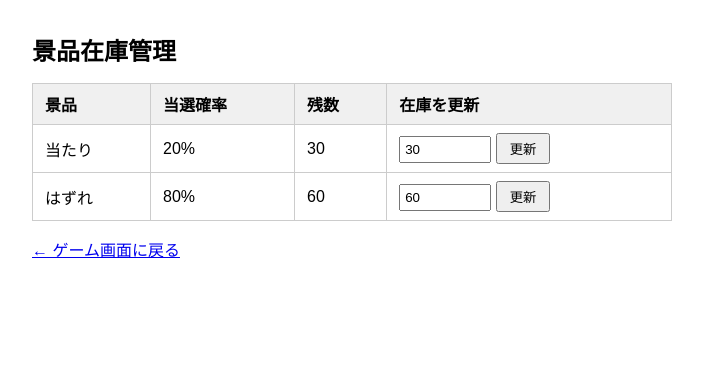
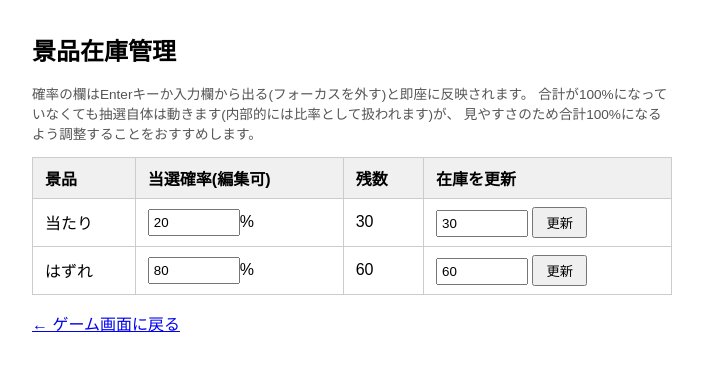
Before and after one commit to Yuisan921/Bikkurapon-remake-, a Flask app: page /admin in a window 1280 px wide. Shown: the top 371 px of the page, without its empty margins (288-991 px from the left). Run offline with Flask 3, Linux system fonts and the light colour scheme; some libraries are stand-ins or nearby versions.

Commit message:
管理画面で確率を編集可能にし、再描画時のフォーカス消失を修正
- app/lottery.py, app/server.py: 景品の当選確率を管理画面から変更できる
  API(/api/set_probability)を追加。変更はconfig/prizes.jsonにも書き戻され、
  再起動後も保持される。在庫状況に合わせて確率を調整したり、テスト用に
  わざと確率を偏らせたりする用途を想定
- static/js/admin.js: コイン投入のたびにテーブル全体を作り直していたため、
  入力中でもフォーカスやTabでの移動先が毎回リセットされていた。
  行(input要素)を使い回す実装に変更し、フォーカス中の入力値は
  サーバーからの更新で上書きしないようにした
- templates/admin.html, static/css/admin.css: 確率編集欄の表示調整

Playwrightで実際のブラウザ操作を検証: 入力中の値がstock_updated受信後も
保持されること、他のセルは最新値に更新されること、Tabキーで自然に
次の要素へ移動できることを確認済み。pytestも7件すべて通過。

Co-Authored-By: Claude Sonnet 5 <noreply@anthropic.com>
Claude-Session: https://claude.ai/code/session_01BU8Apwr2szsLDsDYBXL9XF

```diff
--- a/app/lottery.py
+++ b/app/lottery.py
@@ -33,6 +33,10 @@ class Lottery:
     def _write_stock(self, stock):
         with open(self.stock_data_path, "w", encoding="utf-8") as f:
             json.dump(stock, f, ensure_ascii=False, indent=2)
+
+    def _write_prizes(self):
+        with open(self.prizes_config_path, "w", encoding="utf-8") as f:
+            json.dump(self._prizes, f, ensure_ascii=False, indent=2)
 
     def get_status(self):
         stock = self._read_stock()
@@ -84,3 +88,18 @@ class Lottery:
             stock[prize_id] = max(0, amount)
             self._write_stock(stock)
             return stock[prize_id]
+
+    def set_probability(self, prize_id, probability):
+        """景品の当選確率を変更し、config/prizes.json にも書き戻す(再起動後も
+        反映される)。管理画面から「在庫に合わせて確率を調整する」「テスト用に
+        わざと確率を偏らせる」といった用途で使う想定。
+        """
+        with self._lock:
+            prize = next((p for p in self._prizes if p["id"] == prize_id), None)
+            if prize is None:
+                raise KeyError(f"unknown prize id: {prize_id}")
+            if probability < 0:
+                raise ValueError("probability must be 0 or greater")
+            prize["probability"] = probability
+            self._write_prizes()
+            return prize["probability"]
--- a/app/server.py
+++ b/app/server.py
@@ -141,6 +141,20 @@ def api_set_stock():
     return jsonify({"prize_id": payload["prize_id"], "remaining": remaining})
 
 
+@app.route("/api/set_probability", methods=["POST"])
+def api_set_probability():
+    """景品の当選確率を変更する(config/prizes.jsonにも保存される)。"""
+    payload = request.get_json(force=True)
+    try:
+        probability = lottery.set_probability(payload["prize_id"], float(payload["probability"]))
+    except KeyError as exc:
+        return jsonify({"error": str(exc)}), 404
+    except ValueError as exc:
+        return jsonify({"error": str(exc)}), 400
+    socketio.emit("stock_updated", lottery.get_status())
+    return jsonify({"prize_id": payload["prize_id"], "probability": probability})
+
+
 def main():
     port = settings.get("port", 5000)
 
--- a/static/css/admin.css
+++ b/static/css/admin.css
@@ -7,6 +7,11 @@ body {
 
 h1 {
   font-size: 1.5rem;
+}
+
+.hint {
+  font-size: 0.85rem;
+  color: #555;
 }
 
 table {
@@ -29,6 +34,10 @@ input[type="number"] {
   padding: 0.25rem;
 }
 
+.prob-input {
+  width: 4rem;
+}
+
 button {
   padding: 0.25rem 0.75rem;
   cursor: pointer;
--- a/static/js/admin.js
+++ b/static/js/admin.js
@@ -1,37 +1,100 @@
 const socket = io();
 const tbody = document.querySelector("#stock-table tbody");
 
-function render(prizes) {
-  tbody.innerHTML = "";
-  prizes.forEach((p) => {
+// 抽選結果のたびに stock_updated が飛んでくるが、その都度テーブルを
+// 作り直すと入力中の値やフォーカス、Tabでの移動先が毎回リセットされて
+// 操作しづらくなる。そのため行(input要素)は一度作ったら使い回し、
+// 今フォーカスしていない値だけをサーバーの最新値で上書きする。
+const rows = new Map(); // prize_id -> { tr, stockInput, probInput }
+
+function upsertRow(p) {
+  let row = rows.get(p.id);
+
+  if (!row) {
     const tr = document.createElement("tr");
-    const remainingText = p.remaining === null ? "無制限" : p.remaining;
-    const controlsHtml =
-      p.remaining === null
-        ? "-"
-        : `<input type="number" class="stock-input" data-id="${p.id}" value="${p.remaining}" min="0">
-           <button data-id="${p.id}" class="set-stock-btn">更新</button>`;
-
     tr.innerHTML = `
-      <td>${p.name}</td>
-      <td>${Math.round(p.probability * 100)}%</td>
-      <td>${remainingText}</td>
-      <td>${controlsHtml}</td>
+      <td class="name-cell"></td>
+      <td class="prob-cell"></td>
+      <td class="remaining-cell"></td>
+      <td class="stock-controls-cell"></td>
     `;
     tbody.appendChild(tr);
-  });
+    row = { tr };
+    rows.set(p.id, row);
 
-  document.querySelectorAll(".set-stock-btn").forEach((btn) => {
-    btn.addEventListener("click", () => {
-      const id = btn.dataset.id;
-      const input = document.querySelector(`.stock-input[data-id="${id}"]`);
+    const probCell = tr.querySelector(".prob-cell");
+    probCell.innerHTML = `<input type="number" class="prob-input" min="0" max="100" step="1">%`;
+    row.probInput = probCell.querySelector(".prob-input");
+    const commitProbability = () => {
+      const value = Number(row.probInput.value);
+      if (Number.isNaN(value) || value < 0) return;
+      fetch("/api/set_probability", {
+        method: "POST",
+        headers: { "Content-Type": "application/json" },
+        body: JSON.stringify({ prize_id: p.id, probability: value / 100 }),
+      });
+    };
+    row.probInput.addEventListener("blur", commitProbability);
+    row.probInput.addEventListener("keydown", (e) => {
+      if (e.key === "Enter") {
+        commitProbability();
+        row.probInput.blur();
+      }
+    });
+  }
+
+  row.tr.querySelector(".name-cell").textContent = p.name;
+  row.tr.querySelector(".remaining-cell").textContent =
+    p.remaining === null ? "無制限" : p.remaining;
+
+  if (document.activeElement !== row.probInput) {
+    row.probInput.value = Math.round(p.probability * 100);
+  }
+
+  const controlsCell = row.tr.querySelector(".stock-controls-cell");
+  if (p.remaining === null) {
+    controlsCell.textContent = "-";
+    row.stockInput = null;
+    return;
+  }
+
+  if (!row.stockInput) {
+    controlsCell.innerHTML = `
+      <input type="number" class="stock-input" min="0">
+      <button type="button" class="set-stock-btn">更新</button>
+    `;
+    row.stockInput = controlsCell.querySelector(".stock-input");
+    const commitStock = () => {
+      const value = Number(row.stockInput.value);
+      if (Number.isNaN(value)) return;
       fetch("/api/set_stock", {
         method: "POST",
         headers: { "Content-Type": "application/json" },
-        body: JSON.stringify({ prize_id: id, amount: Number(input.value) }),
+        body: JSON.stringify({ prize_id: p.id, amount: value }),
       });
+    };
+    row.stockInput.addEventListener("keydown", (e) => {
+      if (e.key === "Enter") commitStock();
     });
-  });
+    controlsCell.querySelector(".set-stock-btn").addEventListener("click", commitStock);
+  }
+
+  if (document.activeElement !== row.stockInput) {
+    row.stockInput.value = p.remaining;
+  }
+}
+
+function render(prizes) {
+  const seenIds = new Set(prizes.map((p) => p.id));
+  prizes.forEach(upsertRow);
+
+  // 設定から削除された景品があれば行も消す
+  for (const [id, row] of rows) {
+    if (!seenIds.has(id)) {
+      row.tr.remove();
+      rows.delete(id);
+    }
+  }
 }
 
 fetch("/api/status")
--- a/templates/admin.html
+++ b/templates/admin.html
@@ -8,11 +8,16 @@
 </head>
 <body>
   <h1>景品在庫管理</h1>
+  <p class="hint">
+    確率の欄はEnterキーか入力欄から出る(フォーカスを外す)と即座に反映されます。
+    合計が100%になっていなくても抽選自体は動きます(内部的には比率として扱われます)が、
+    見やすさのため合計100%になるよう調整することをおすすめします。
+  </p>
   <table id="stock-table">
     <thead>
       <tr>
         <th>景品</th>
-        <th>当選確率</th>
+        <th>当選確率(編集可)</th>
         <th>残数</th>
         <th>在庫を更新</th>
       </tr>
```
Also changed, not shown: tests/test_lottery.py (+24 -0 lines).
